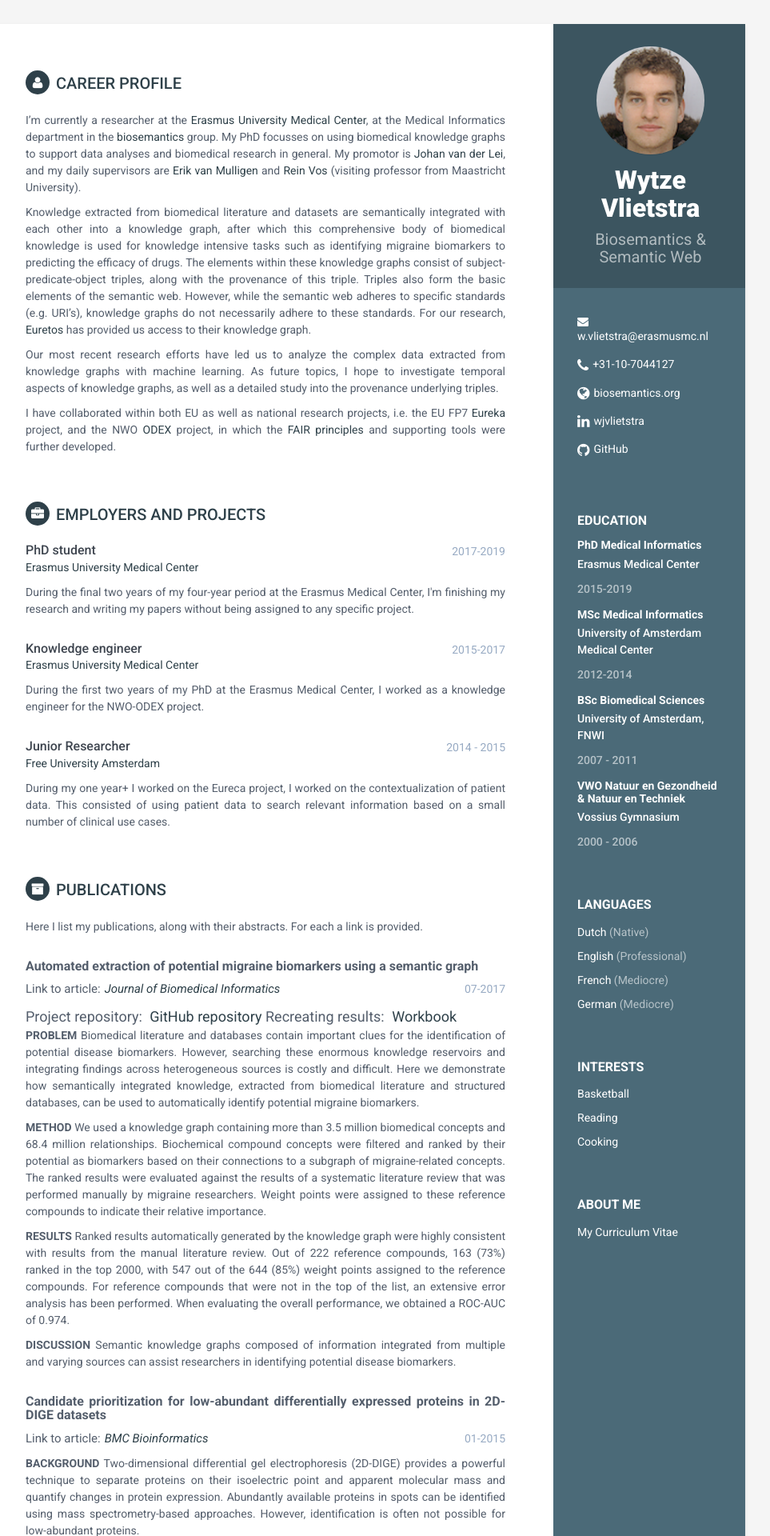
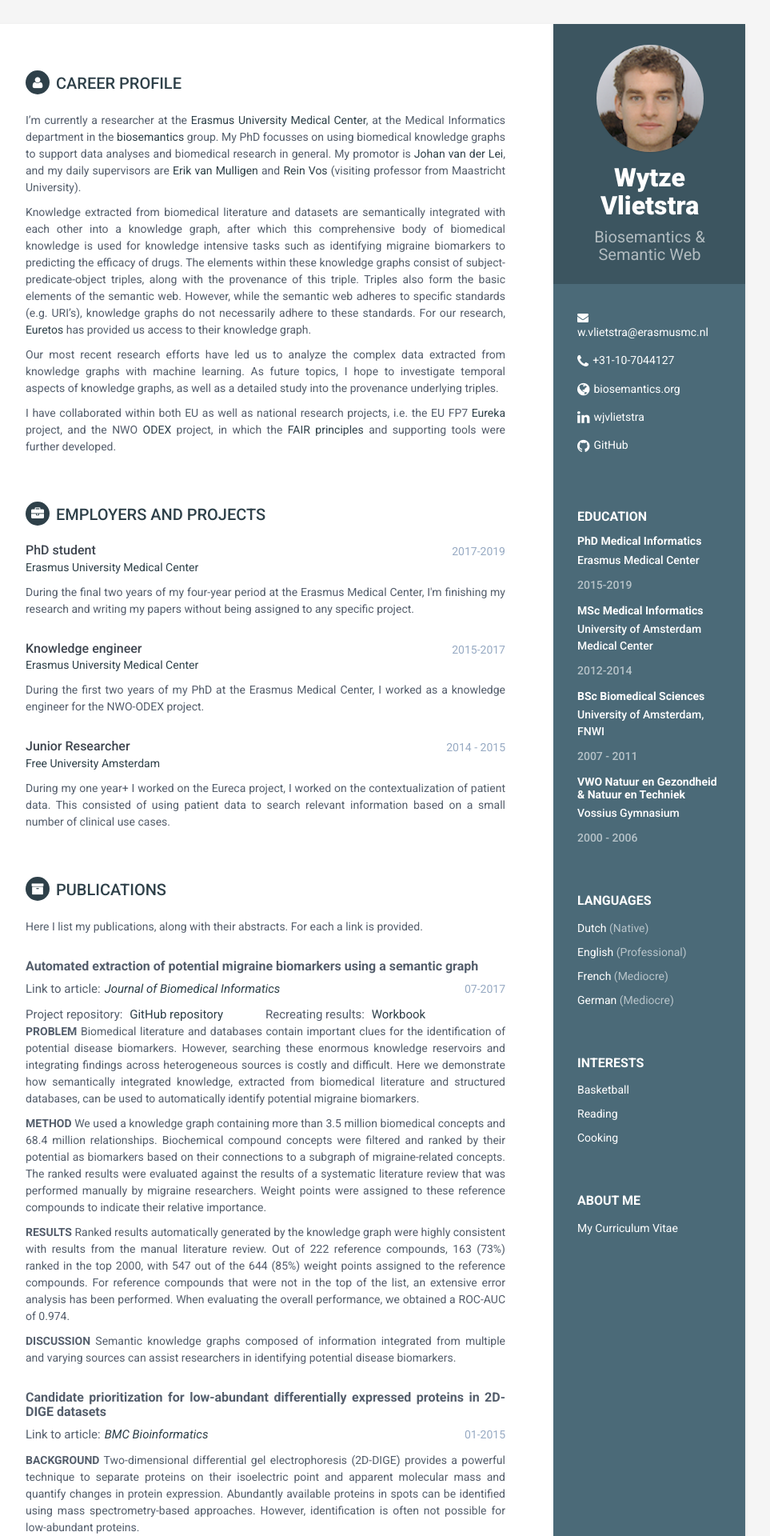
Before and after one commit to Wytz/wytz.github.io, a Jekyll site: the page built from index.html, in a window 1280 px wide. Shown: the top 1920 px of the page at 80% size, without its empty margins (188-1151 px from the left). Built offline with Jekyll 4.4.1, drawn with Linux system fonts in a browser that asks for light colours.

Commit message:
more formatting

```diff
--- a/_includes/projects.html
+++ b/_includes/projects.html
@@ -17,7 +17,7 @@
 	    <div style="font-size:15px;">Link to article:<a href="{{ project.link }}" style="padding-left:5px;"><i>{{ project.journal }}</i></a></div>
 		<div class="time">{{ project.publicationdate }}</div>
 	  </div>
-	  <div class = "links" style="margin-top:10px;margin-bottom:10px;font-size:18px;">
+	  <div class = "links" style="margin-top:10px;margin-bottom:10px;font-size:15px;">
 
 	    {% if project.github %}
 	    <div class="project-link" style="width:50%;float:left;">Project repository:<a href="{{ project.github }}" style="padding-left:5px;"> GitHub repository </a></div>
--- a/assets/css/styles-6.css
+++ b/assets/css/styles-6.css
@@ -70,7 +70,7 @@ p {
   color: #fff;
 }
 .sidebar-wrapper .profile-container {
-  padding: 28px;
+  padding: 26px;
   background: rgba(0, 0, 0, 0.2);
   text-align: center;
   color: #fff;
@@ -304,7 +304,7 @@ p {
 used for profile image
 */
 .profile-img {
-  max-width: 135px;
+  max-width: 134px;
   margin-bottom: 15px;
   border: 0px solid #fff;
   border-radius: 100%;
```
